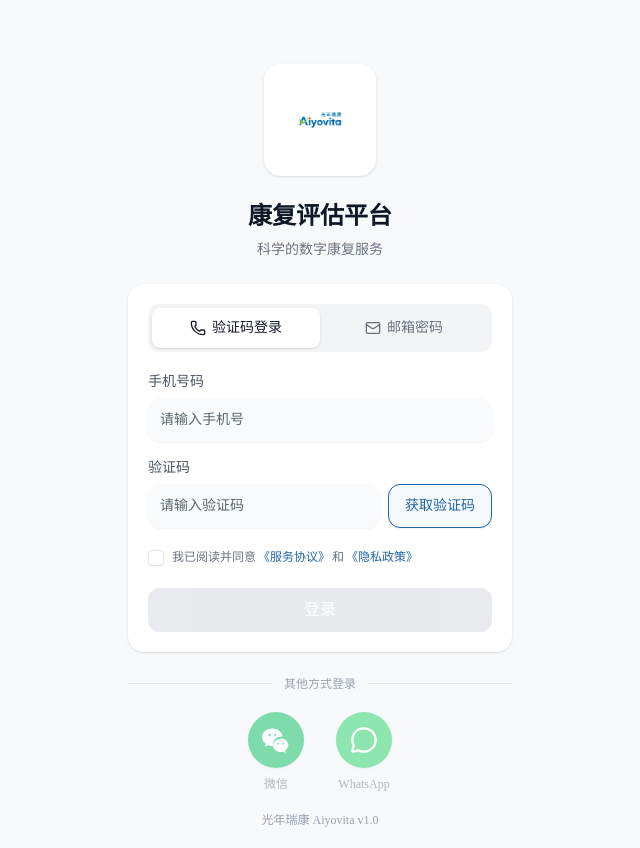
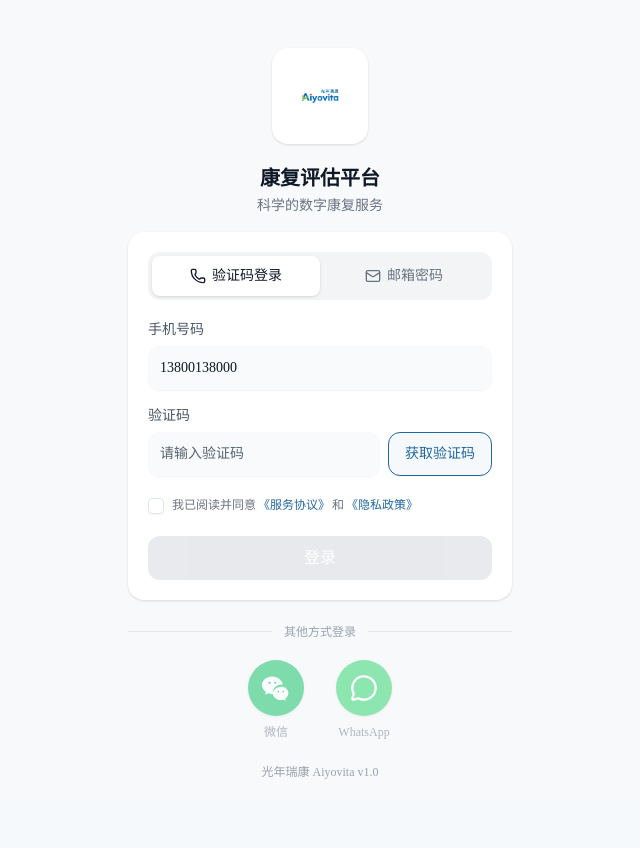
Before and after one commit to Yagami-c/Rehab, a Next.js app: page / in a window 1280 px wide. Shown: the whole page, without its empty margins (320-960 px from the left). After the commit the page ends 800 px from the top, so only its background shows below. Built offline with nearby package versions, Linux system fonts and the light colour scheme.

Commit message:
feat: update UI to match Figma design
Align login and assessment pages with Figma design details

```diff
--- a/app/page.tsx
+++ b/app/page.tsx
@@ -13,7 +13,7 @@ type LoginMethod = "phone" | "email"
 export default function LoginPage() {
   const router = useRouter()
   const [loginMethod, setLoginMethod] = useState<LoginMethod>("phone")
-  const [phone, setPhone] = useState("")
+  const [phone, setPhone] = useState("13800138000")
   const [code, setCode] = useState("")
   const [email, setEmail] = useState("")
   const [password, setPassword] = useState("")
@@ -57,21 +57,21 @@ export default function LoginPage() {
   return (
     <div className="min-h-screen bg-[#F8F9FA] flex flex-col">
       {/* Header with Logo Card */}
-      <div className="pt-16 pb-6 flex flex-col items-center px-6">
+      <div className="pt-12 pb-4 flex flex-col items-center px-6">
         {/* Logo Card - 参照Figma设计 */}
-        <div className="bg-white rounded-2xl shadow-sm p-6 mb-6 w-28 h-28 flex items-center justify-center">
+        <div className="bg-white rounded-2xl shadow-sm p-5 mb-5 w-24 h-24 flex items-center justify-center">
           <Image
             src="/logo.jpg"
             alt="光年瑞康 Aiyovita"
-            width={80}
-            height={80}
+            width={70}
+            height={70}
             className="object-contain"
             priority
           />
         </div>
 
         {/* Title */}
-        <h1 className="text-2xl font-bold text-gray-900 mb-2">康复评估平台</h1>
+        <h1 className="text-xl font-bold text-gray-900 mb-1">康复评估平台</h1>
         <p className="text-sm text-gray-500">科学的数字康复服务</p>
       </div>
 
```
